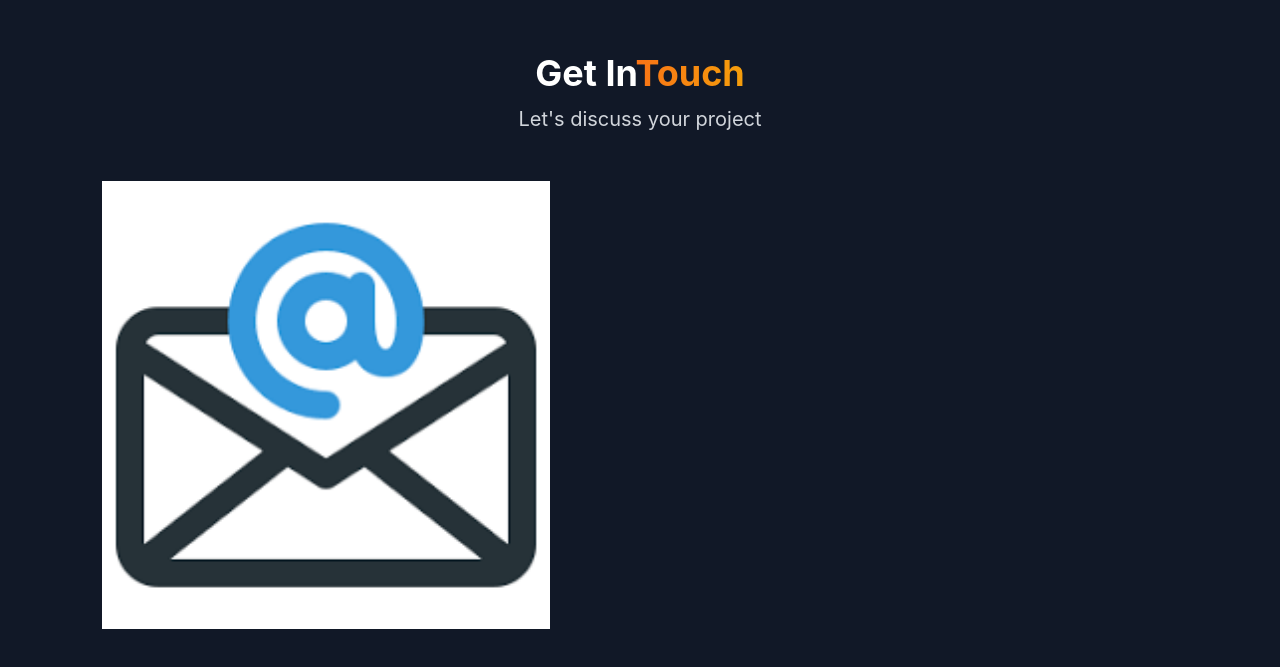
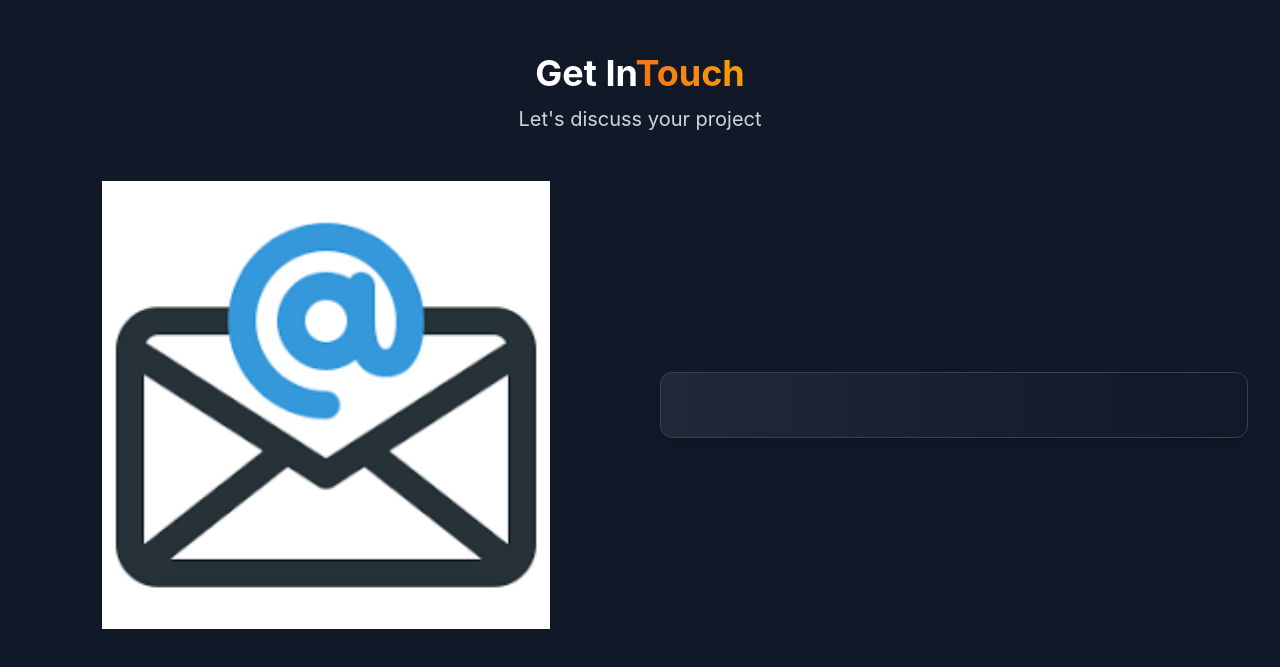
Before and after one commit to shehabuddin380/portfolio-website, a React (Vite) app: page / in a window 1280 px wide. Shown: the part 4609-5276 px from the top of the page. Built offline with nearby package versions, Linux system fonts and the light colour scheme.

Commit message:
update contact

```diff
--- a/src/components/Contact.jsx
+++ b/src/components/Contact.jsx
@@ -43,8 +43,16 @@ const Contact = ({ darkMode }) => {
                         alt='Contact '
                         className='w-full max-w-xs sm:max-w-sm lg:max-w-md h-auto object-contain'
                         />
+                    </div>
+                    <form
+                    style={{
+                        background: darkMode ? 'linear-gradient(to right, #1f2937, #111827)' : 'linear-gradient(to right, #ffffff, #f9fafb)',
+                        borderColor: darkMode ? '#374151' : '#e5e7eb'
+                    }}
+                    className='rounded-xl p-4 sm:p-5 md:p-6 lg:p-8 border shadow-lg order-1 lg:order-2'
+                    data-aos="fade-left">
 
-                    </div>
+                    </form>
 
                 </div>
             </div>
```
